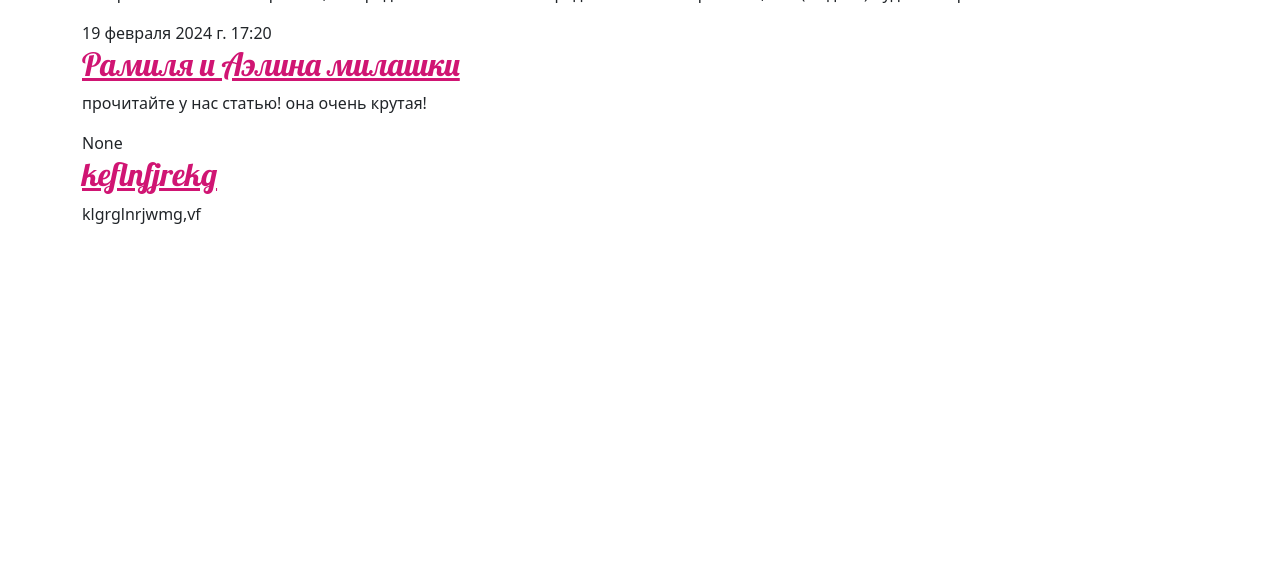
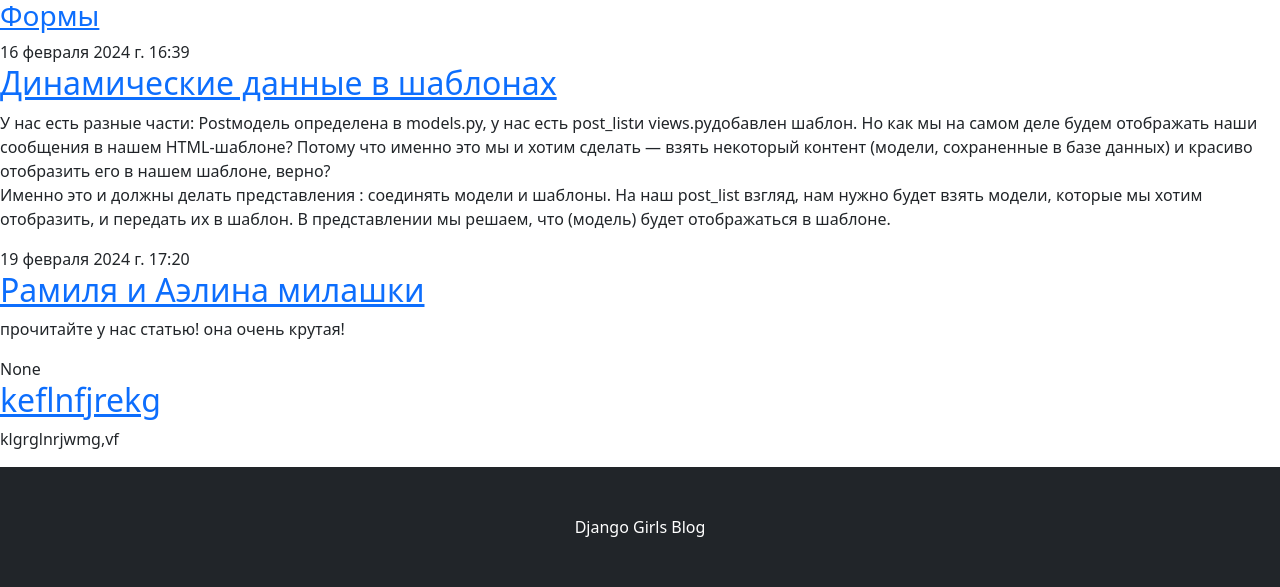
Before and after one commit to Ramilya28/web, a Django app: page / in a window 1280 px wide. Shown: the part 283-870 px from the top of the page. Before the commit the page ends 507 px from the top, so only its background shows below. Run offline with Django 5.2, Linux system fonts and the light colour scheme; data comes from the database, SQL or seed files in the repository; both versions use the stored data as it was after the commit; some libraries are stand-ins or nearby versions.

Commit message:
CSSCreated

```diff
--- a/blog/static/css/blog.css
+++ b/blog/static/css/blog.css
@@ -1,4 +1,87 @@
 h1 a, h2 a {
-    color: #d01573;
+    color: #de2280d0;
     font-family: 'Lobster';
 }
+
+body {
+    font-family: Arial, sans-serif;
+    margin: 0;
+    padding: 0;
+}
+
+.container {
+    width: 90%;
+    margin: auto;
+}
+
+/* Navbar Styles */
+.navbar {
+    background-color: #343a40;
+}
+
+.navbar-brand {
+    font-family: 'Lobster', cursive;
+    font-size: 1.5rem;
+}
+
+.navbar-nav .nav-link {
+    color: #fff;
+}
+
+.navbar-nav .nav-link:hover {
+    color: #ffc107;
+}
+
+/* Header Styles */
+.bg-image-full {
+    background-size: cover;
+    background-position: center;
+    height: 300px;
+}
+
+/* Footer Styles */
+footer {
+    padding: 20px 0;
+    color: #fff;
+}
+
+/* Blog Styles */
+.post {
+    margin-bottom: 20px;
+}
+
+.post h2 {
+    font-size: 1.5rem;
+    margin-bottom: 10px;
+}
+
+.post p {
+    line-height: 1.6;
+}
+
+.post .date {
+    font-style: italic;
+    color: #888;
+}
+
+.post .actions {
+    text-align: right;
+}
+
+.all-posts-link,
+.new-posts-link {
+    margin-top: 20px;
+}
+
+/* Form Styles */
+.post-form {
+    margin-top: 20px;
+}
+
+.post-form button {
+    margin-top: 10px;
+}
+
+.save {
+    margin-right: 10px;
+}
--- a/blog/templates/blog/base.html
+++ b/blog/templates/blog/base.html
@@ -1,25 +1,47 @@
 {% load static %}
 <!DOCTYPE html>
-<html>
+<html lang="en">
     <head>
-        <title>Django Girls blog</title>
+        <meta charset="utf-8" />
+        <meta name="viewport" content="width=device-width, initial-scale=1, shrink-to-fit=no" />
+        <meta name="description" content="" />
+        <meta name="author" content="" />
+        <link href="css/styles.css" rel="stylesheet" />
         <link rel="stylesheet" href="https://cdn.jsdelivr.net/npm/bootstrap@5.1.3/dist/css/bootstrap.min.css" integrity="sha384-1BmE4kWBq78iYhFldvKuhfTAU6auU8tT94WrHftjDbrCEXSU1oBoqyl2QvZ6jIW3" crossorigin="anonymous">
         <link rel="stylesheet" href="https://fonts.googleapis.com/css?family=Lobster&subset=latin,latin-ext">
-        <link rel="stylesheet" href="{% static 'css/blog.css' %}">
+        <link rel="stylesheet" href="{% static 'css/style.css' %}">
     </head>
     <body>
-    <header class="page-header">
+        <nav class="navbar navbar-expand-lg navbar-dark bg-dark">
             <div class="container">
-          <h1><a href="/">Django Girls Blog</a></h1>
+                <!-- <a class="navbar-brand" href="#!">Start Bootstrap</a> -->
+                <button class="navbar-toggler" type="button" data-bs-toggle="collapse" data-bs-target="#navbarSupportedContent" aria-controls="navbarSupportedContent" aria-expanded="false" aria-label="Toggle navigation"><span class="navbar-toggler-icon"></span></button>
+                <div class="collapse navbar-collapse" id="navbarSupportedContent">
+                    <ul class="navbar-nav ms-auto mb-2 mb-lg-0">
+                        <li class="nav-item"><a class="nav-link active" aria-current="page" href="#!">Home</a></li>
+                        <li class="nav-item"><a class="nav-link" href="#!">About</a></li>
+                        <li class="nav-item"><a class="nav-link" href="#!">Contact</a></li>
+                    </ul>
+                </div>
+            </div>
+        </nav>
+        <!-- Header - set the background image for the header in the line below-->
+        <header class="py-5 bg-image-full" style="background-image: url('https://img.goodfon.ru/original/1920x1080/c/b8/tekstura-fon-odnotonnye-oboi.jpg')">
+            <div class="text-center my-5">
+                <h1 class="text-white fs-3 fw-bolder">Django Girls Blog</h1>
             </div>
         </header>
-    <main class="container">
-        <div class="row">
-            <div class="col">
+        <!-- Content section-->
         {% block content %}
+
         {% endblock %}
-            </div>
-        </div>
-    </main>
+        <!-- Footer-->
+        <footer class="py-5 bg-dark">
+            <div class="container"><p class="m-0 text-center text-white">Django Girls Blog</p></div>
+        </footer>
+        <!-- Bootstrap core JS-->
+        <script src="https://cdn.jsdelivr.net/npm/bootstrap@5.2.3/dist/js/bootstrap.bundle.min.js"></script>
+        <!-- Core theme JS-->
+        <script src="js/scripts.js"></script>
     </body>
 </html>
--- a/blog/templates/blog/post_detail.html
+++ b/blog/templates/blog/post_detail.html
@@ -14,7 +14,5 @@
                         <h2><a href="{% url 'post_detail' pk=post.pk %}">{{ post.title }}</a></h2>
                         <p>{{ post.text|linebreaksbr }}</p>
                         <h3 class="all-posts-link"><a href="{% url 'post_list' %}">Все записи</a></h3>
-
-
                     </article>
 {% endblock %}
--- a/blog/templates/blog/post_edit.html
+++ b/blog/templates/blog/post_edit.html
@@ -5,6 +5,8 @@
     <form method="POST" class="post-form">{% csrf_token %}
         {{ form.as_p }}
         <button type="submit" class="save btn btn-secondary">Save</button>
-        <a class="btn btn-danger" href="{% url 'post_delete' pk=post.pk %}" role = "button">Delete</a>
+        {% if post.pk %}
+            <a class="btn btn-danger" href="{% url 'post_delete' pk=post.pk %}" role="button">Delete</a>
+        {% endif %}
     </form>
 {% endblock %}
--- a/blog/templates/blog/post_list.html
+++ b/blog/templates/blog/post_list.html
@@ -10,5 +10,4 @@
                         <p>{{ post.text|linebreaksbr }}</p>
                     </article>
                 {% endfor %}
-
     {% endblock %}
--- a/mysite/блокнотик.txt
+++ b/mysite/блокнотик.txt
@@ -2,7 +2,6 @@
   .\venv\Scripts\activate
   pip install django
   django-admin startproject mysite
-
   python manage.py runserver
   py.exe .\manage.py migrate
   py.exe .\manage.py createsuperuser
@@ -12,5 +11,4 @@
 git  status
 git add .
 git commit -m "Comment"
-
 git push -u origin main
```
Also changed, not shown: mysite/settings.py (+13 -0 lines), db.sqlite3. Lines whose indentation alone changed are shown as unchanged.
